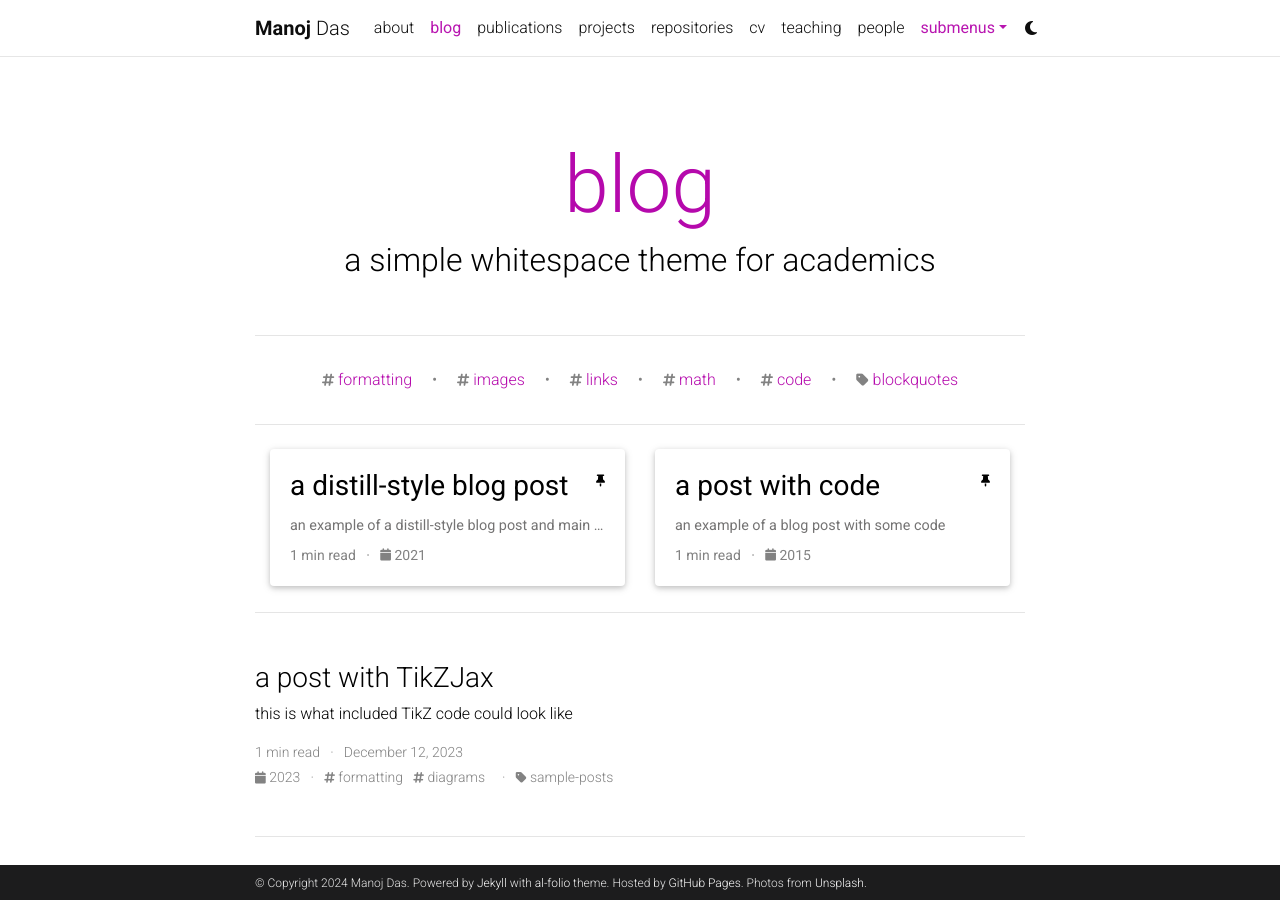
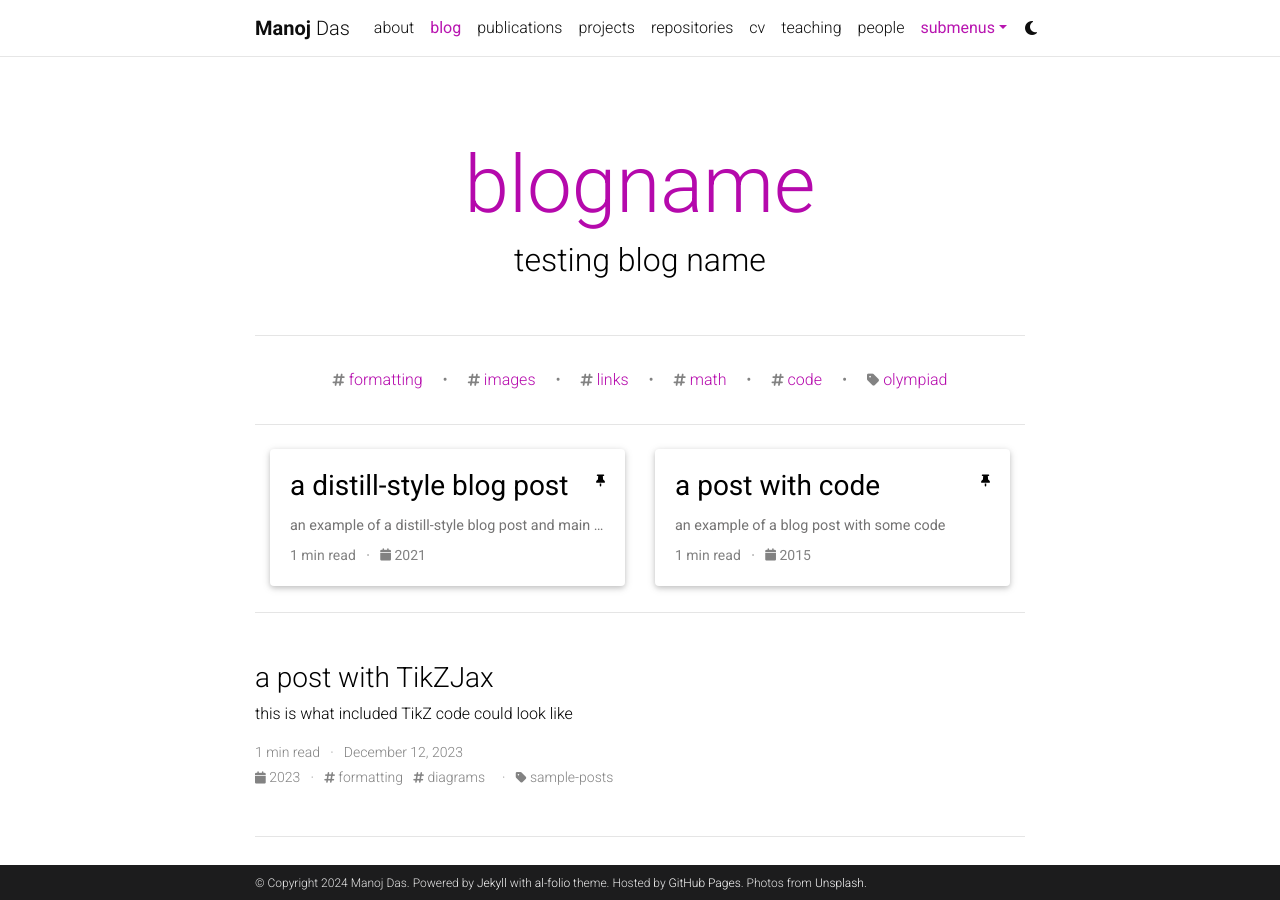
Before and after one commit to manojdas/tacad2, a Jekyll site: the page built from _pages/blog.md, in a window 1280 px wide and 900 px high. Built offline with Jekyll 4.4.1, drawn with Linux system fonts in a browser that asks for light colours; the list of posts is cut into pages by our own code; comment, search, counter and statistics services are not loaded; a style sheet for code colours, icons or effects is not loaded.

Commit message:
testing blog name

```diff
--- a/_config.yml
+++ b/_config.yml
@@ -125,8 +125,8 @@
 # Blog
 # -----------------------------------------------------------------------------
 
-blog_name: blog # blog_name will be displayed in your blog page
-blog_description: a simple whitespace theme for academics
+blog_name: blogname # blog_name will be displayed in your blog page
+blog_description: testing blog name
 permalink: /blog/:year/:title/
 
 # Pagination
@@ -268,7 +268,7 @@
     category: '/blog/category/:name/'
 
 display_tags: ['formatting', 'images', 'links', 'math', 'code'] # these tags will be displayed on the front page of your blog
-display_categories: ['blockquotes'] # these categories will be displayed on the front page of your blog
+display_categories: ['olympiad'] # these categories will be displayed on the front page of your blog
 
 # -----------------------------------------------------------------------------
 # Jekyll Scholar
```
